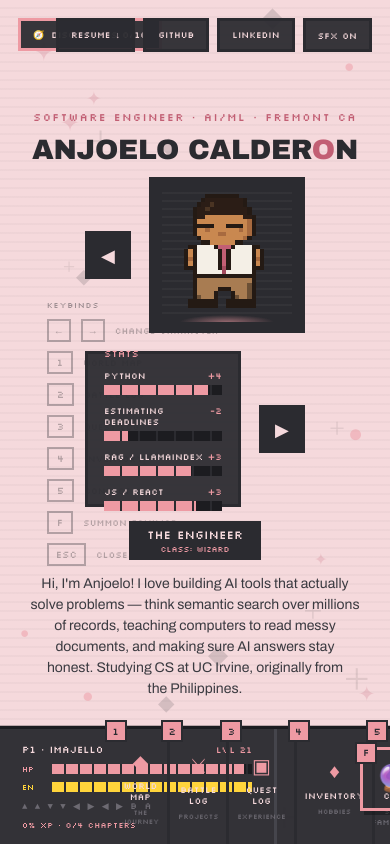
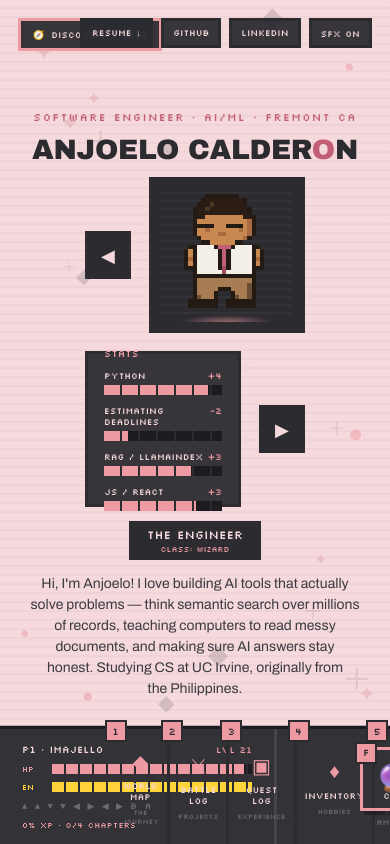
Before and after one commit to jelo-ca/imajello.com-v2, a React (Vite) app in the folder client/: page / in a window 390 px wide. Built offline with nearby package versions, Linux system fonts and the light colour scheme.

Commit message:
feat(mobile): hide keyboard-only legend, wrap TopBar chips below 768px

```diff
--- a/client/src/components/scene/KeybindsLegend.module.css
+++ b/client/src/components/scene/KeybindsLegend.module.css
@@ -51,3 +51,9 @@
 .label {
   font: 400 9px 'Silkscreen', monospace;
 }
+
+@media (max-width: 768px) {
+  .legend {
+    display: none;
+  }
+}
--- a/client/src/components/scene/TopBar.module.css
+++ b/client/src/components/scene/TopBar.module.css
@@ -24,3 +24,15 @@
   background: #ee9aa3;
   color: #2b2b30;
 }
+
+@media (max-width: 768px) {
+  .systemButtons {
+    flex-wrap: wrap;
+    justify-content: flex-end;
+    max-width: calc(100vw - 36px);
+  }
+
+  .chip {
+    padding: 6px 9px;
+  }
+}
```
